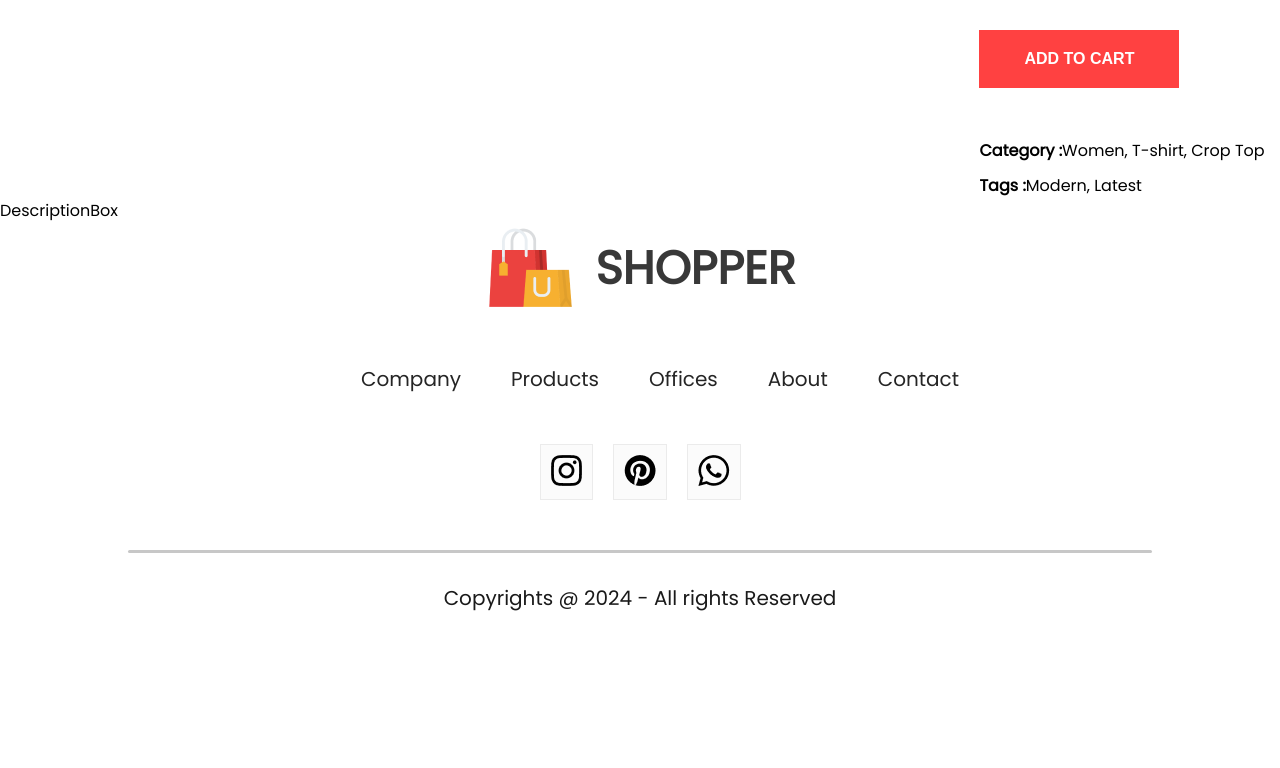
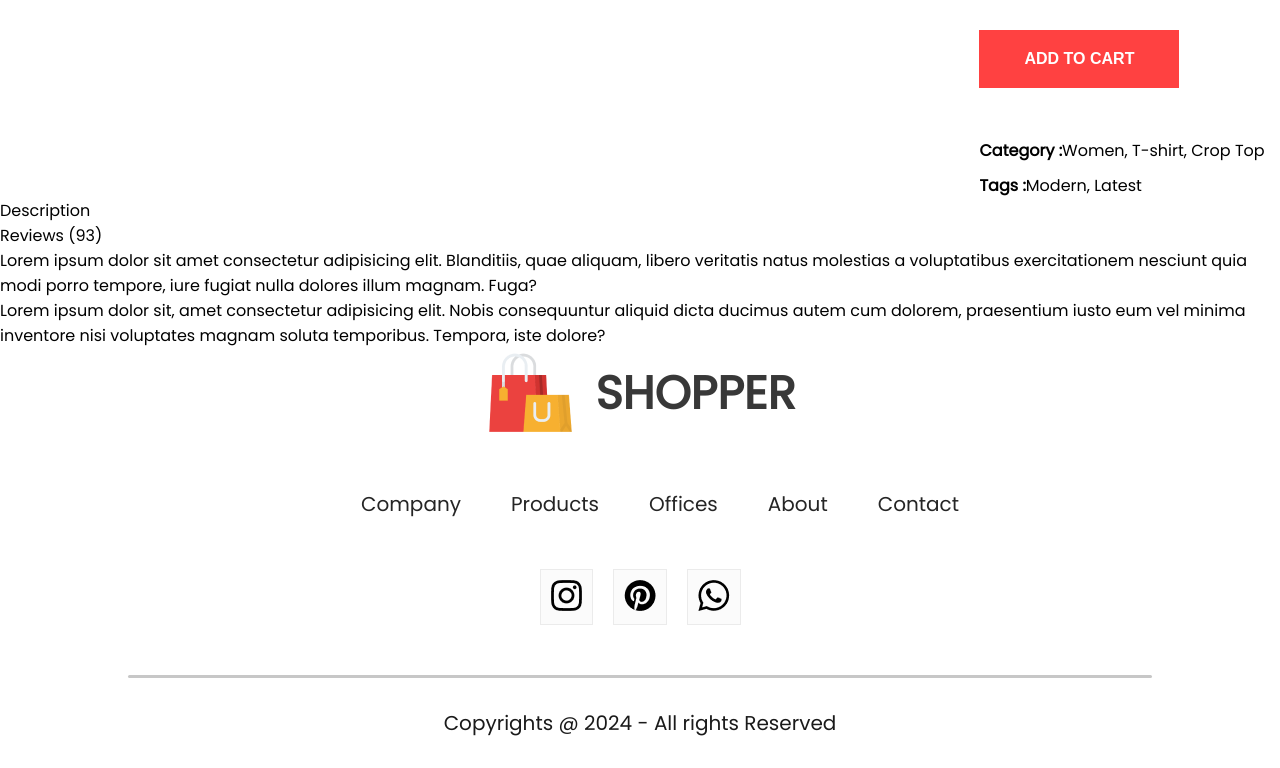
Before and after one commit to tajemouti/e-commerce, a React (Create React App) app: page /product/1 in a window 1280 px wide. Shown: the part 963-1731 px from the top of the page. Before the commit the page ends 1606 px from the top, so only its background shows below. Built offline with nearby package versions, Linux system fonts and the light colour scheme.

Commit message:
Implement the HTML layout for DescriptionBox

```diff
--- a/src/components/DescriptionBox/DescriptionBox.jsx
+++ b/src/components/DescriptionBox/DescriptionBox.jsx
@@ -3,8 +3,19 @@ import './description_box.css'
 
 const DescriptionBox = () => {
   return (
-    <div className='description_box'>
-        DescriptionBox
+    <div className='description-box'>
+        <div className="description-box-navigator">
+          <div className="description-box-nav-box">Description</div>
+          <div className="description-box-nav-box fade">Reviews (93)</div>
+        </div>
+        <div className="description-box-description">
+          <p>
+            Lorem ipsum dolor sit amet consectetur adipisicing elit. Blanditiis, quae aliquam, libero veritatis natus molestias a voluptatibus exercitationem nesciunt quia modi porro tempore, iure fugiat nulla dolores illum magnam. Fuga?
+          </p>
+          <p>
+            Lorem ipsum dolor sit, amet consectetur adipisicing elit. Nobis consequuntur aliquid dicta ducimus autem cum dolorem, praesentium iusto eum vel minima inventore nisi voluptates magnam soluta temporibus. Tempora, iste dolore?
+          </p>
+        </div>
     </div>
   )
 }
```
